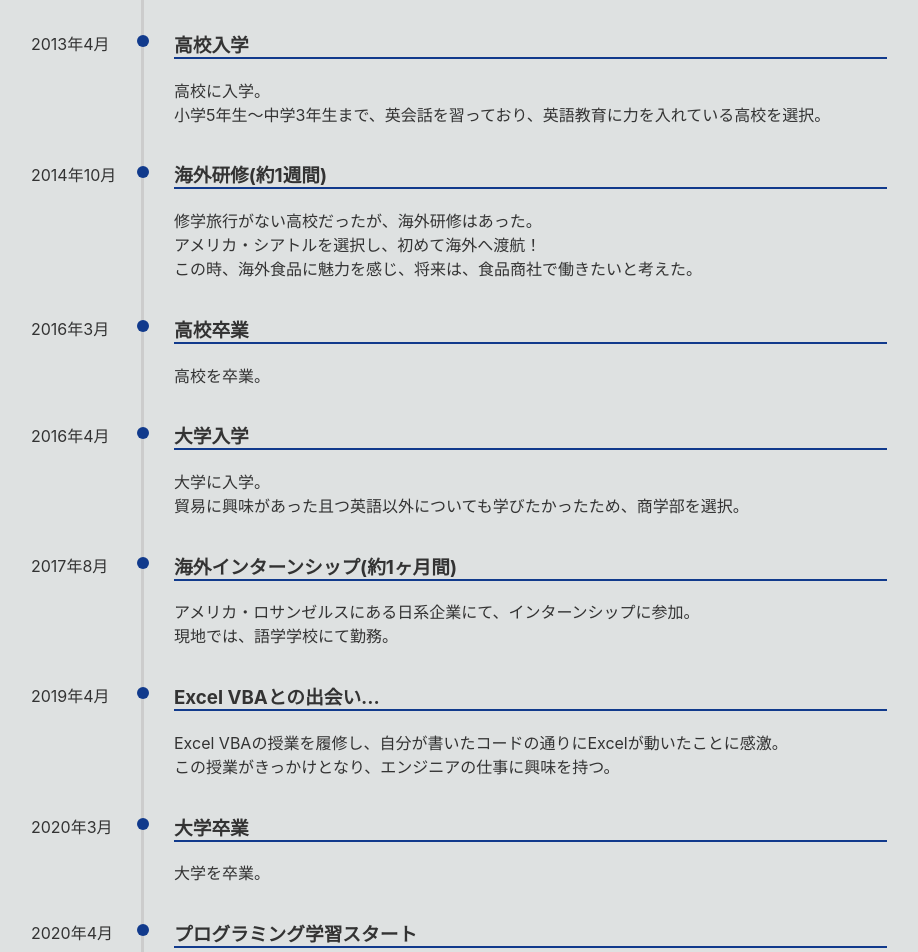
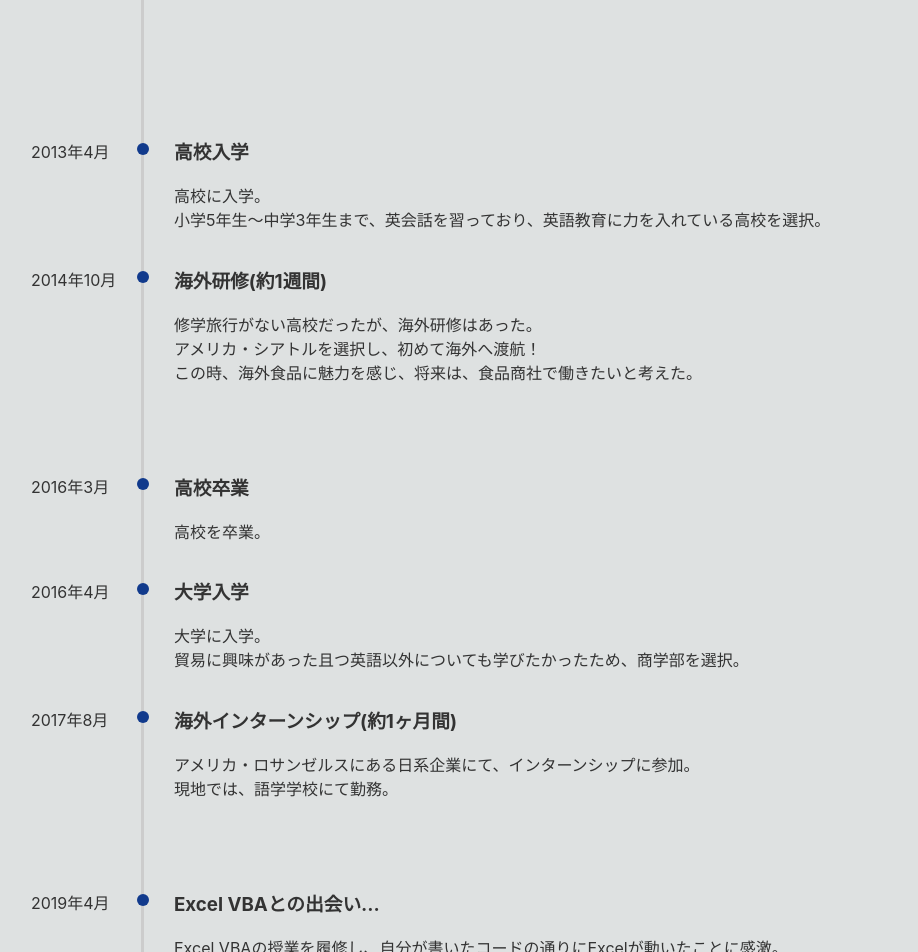
Before and after one commit to azufb/renewal-portfolio, a React (Create React App) app: page /Profile in a window 1280 px wide. Shown: the part 600-1552 px from the top of the page, without its empty margins (154-1072 px from the left). Built offline with nearby package versions, Linux system fonts and the light colour scheme.

Commit message:
年の間隔を調整

```diff
--- a/src/App.css
+++ b/src/App.css
@@ -72,10 +72,36 @@ a {
   margin: 0 auto;
 }
 
-.timeline > li {
+.timeline_title {
+  border-bottom: none;
+}
+
+.timeline li {
   overflow: hidden;
   margin: 0;
   position: relative;
+}
+
+.timeline .hiddenOne {
+  overflow: hidden;
+  margin: 0;
+  position: relative;
+}
+
+.hiddens {
+  visibility: hidden;
+}
+
+.hiddenC h3 {
+  visibility: hidden;
+}
+
+.hiddenC p {
+  visibility: hidden;
+}
+
+.hiddenC:before {
+  visibility: hidden;
 }
 
 .timeline-date {
--- a/src/component/Profile.js
+++ b/src/component/Profile.js
@@ -33,14 +33,28 @@ export default class About extends React.Component {
                     <li>
                         <p className='timeline-date'>1998年2月</p>
                         <div className='timeline-content'>
-                            <h3>誕生</h3>
+                            <h3 className="timeline_title">誕生</h3>
                             <p>兵庫県に生まれる。</p>
+                        </div>
+                    </li>
+                    <li className="hiddenOne">
+                        <p className='timeline-date hiddens'></p>
+                        <div className='timeline-content hiddenC'>
+                            <h3 className="timeline_title"></h3>
+                            <p>hidden</p>
+                        </div>
+                    </li>
+                    <li className="hiddenOne">
+                        <p className='timeline-date hiddens'></p>
+                        <div className='timeline-content hiddenC'>
+                            <h3 className="timeline_title"></h3>
+                            <p>hidden</p>
                         </div>
                     </li>
                     <li>
                         <p className='timeline-date'>2013年4月</p>
                         <div className='timeline-content'>
-                            <h3>高校入学</h3>
+                            <h3 className="timeline_title">高校入学</h3>
                             <p>
                                 高校に入学。<br />
                                 小学5年生〜中学3年生まで、英会話を習っており、英語教育に力を入れている高校を選択。
@@ -50,7 +64,7 @@ export default class About extends React.Component {
                     <li>
                         <p className='timeline-date'>2014年10月</p>
                         <div className='timeline-content'>
-                            <h3>海外研修(約1週間)</h3>
+                            <h3 className="timeline_title">海外研修(約1週間)</h3>
                             <p>
                                 修学旅行がない高校だったが、海外研修はあった。<br />
                                 アメリカ・シアトルを選択し、初めて海外へ渡航！<br />
@@ -58,17 +72,24 @@ export default class About extends React.Component {
                             </p>
                         </div>
                     </li>
+                    <li className="hiddenOne">
+                        <p className='timeline-date hiddens'></p>
+                        <div className='timeline-content hiddenC'>
+                            <h3 className="timeline_title"></h3>
+                            <p>hidden</p>
+                        </div>
+                    </li>
                     <li>
                         <p className='timeline-date'>2016年3月</p>
                         <div className='timeline-content'>
-                            <h3>高校卒業</h3>
+                            <h3 className="timeline_title">高校卒業</h3>
                             <p>高校を卒業。</p>
                         </div>
                     </li>
                     <li>
                         <p className='timeline-date'>2016年4月</p>
                         <div className='timeline-content'>
-                            <h3>大学入学</h3>
+                            <h3 className="timeline_title">大学入学</h3>
                             <p>
                                 大学に入学。<br />
                                 貿易に興味があった且つ英語以外についても学びたかったため、商学部を選択。
@@ -78,17 +99,24 @@ export default class About extends React.Component {
                     <li>
                         <p className='timeline-date'>2017年8月</p>
                         <div className='timeline-content'>
-                            <h3>海外インターンシップ(約1ヶ月間)</h3>
+                            <h3 className="timeline_title">海外インターンシップ(約1ヶ月間)</h3>
                             <p>
                                 アメリカ・ロサンゼルスにある日系企業にて、インターンシップに参加。<br />
                                 現地では、語学学校にて勤務。
                             </p>
                         </div>
                     </li>
+                    <li className="hiddenOne">
+                        <p className='timeline-date hiddens'></p>
+                        <div className='timeline-content hiddenC'>
+                            <h3 className="timeline_title"></h3>
+                            <p>hidden</p>
+                        </div>
+                    </li>
                     <li>
                         <p className='timeline-date'>2019年4月</p>
                         <div className='timeline-content'>
-                            <h3>Excel VBAとの出会い...</h3>
+                            <h3 className="timeline_title">Excel VBAとの出会い...</h3>
                             <p>
                                 Excel VBAの授業を履修し、自分が書いたコードの通りにExcelが動いたことに感激。<br />
                                 この授業がきっかけとなり、エンジニアの仕事に興味を持つ。
@@ -98,21 +126,21 @@ export default class About extends React.Component {
                     <li>
                         <p className='timeline-date'>2020年3月</p>
                         <div className='timeline-content'>
-                            <h3>大学卒業</h3>
+                            <h3 className="timeline_title">大学卒業</h3>
                             <p>大学を卒業。</p>
                         </div>
                     </li>
                     <li>
                         <p className='timeline-date'>2020年4月</p>
                         <div className='timeline-content'>
-                            <h3>プログラミング学習スタート</h3>
+                            <h3 className="timeline_title">プログラミング学習スタート</h3>
                             <p>本格的にプログラミング学習を開始した。</p>
                         </div>
                     </li>
                     <li>
                         <p className='timeline-date'>2020年10月</p>
                         <div className='timeline-content'>
-                            <h3>アルバイトを開始。</h3>
+                            <h3 className="timeline_title">アルバイトを開始。</h3>
                             <p>
                                 エンジニアを目指して、アルバイトを開始。<br />
                                 主に、CMSを使って、サイト保守を行っている。
```
